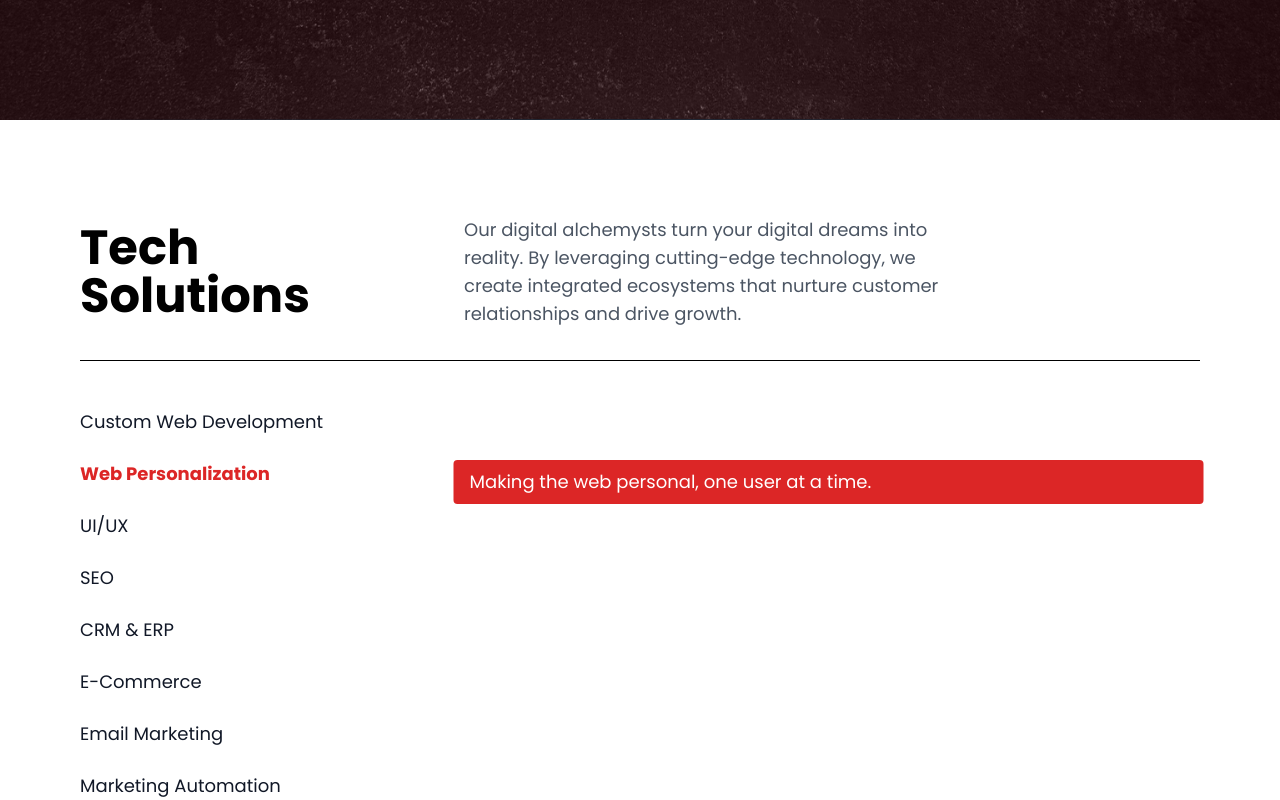
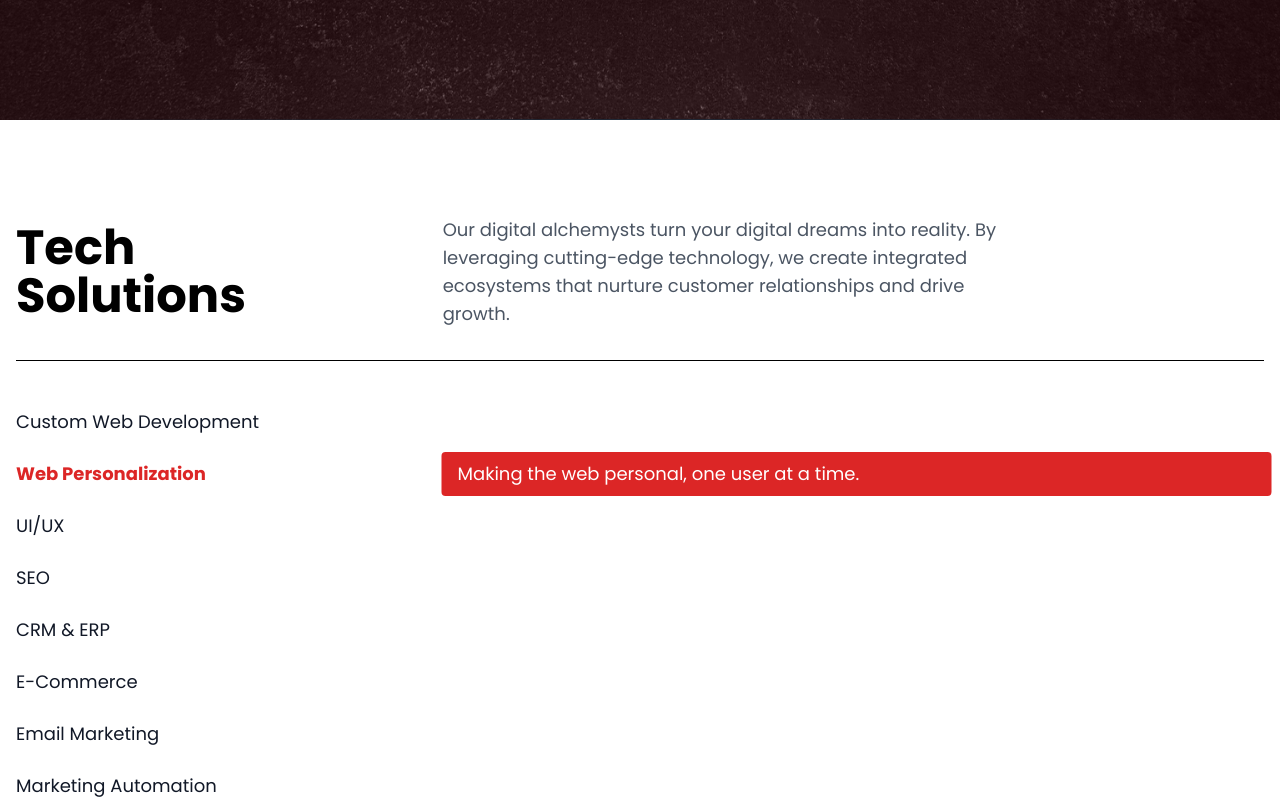
Before and after one commit to OwaiseZargerOxcyTech/id8nxt, a Next.js app: page /tech-solutions in a window 1280 px wide. Shown: the part 680-1480 px from the top of the page. Built offline with nearby package versions, Linux system fonts and the light colour scheme.

Commit message:
added common services section for tech solutions

```diff
--- a/app/tech-solutions/page.js
+++ b/app/tech-solutions/page.js
@@ -9,7 +9,9 @@ export default function TechSolutions() {
     <main>
       <HeroSection />
       <ServicesSection />
-      <ImageGrid data={tech_data} />
+      <div className="max-w-7xl mx-auto">
+        <ImageGrid data={tech_data} />
+      </div>
       <Footer color={"white"} textColor={"black"} />
     </main>
   );
--- a/components/common-image-grid.js
+++ b/components/common-image-grid.js
@@ -2,7 +2,7 @@ import React from "react";
 
 const ImageGrid = ({ data }) => {
   return (
-    <div className="container mx-auto p-4 my-20">
+    <div className="container mx-auto p-4 my-4 md:my-20">
       <div className="flex flex-col space-y-16">
         {/* First row */}
         <div className="flex flex-col md:flex-row space-y-8 md:space-y-0">
@@ -23,7 +23,9 @@ const ImageGrid = ({ data }) => {
           </div>
           {/* Third image with gap */}
           <div className="md:ml-24 w-full md:w-1/3">
-            <p className="text-sm text-gray-600 mt-2">{data[2].title}</p>
+            <p className="text-sm text-gray-600 -mt-6 md:mt-2">
+              {data[2].title}
+            </p>
             <div className="relative aspect-[4/3] w-full overflow-hidden bg-gray-100">
               <img
                 src={data[2].image}
@@ -38,7 +40,9 @@ const ImageGrid = ({ data }) => {
         <div className="flex flex-col md:flex-row space-y-8 md:space-y-0">
           {/* First image */}
           <div className="w-full md:w-1/3">
-            <p className="text-sm text-gray-600 mt-2">{data[3].title}</p>
+            <p className="text-sm text-gray-600 -mt-14 md:mt-2">
+              {data[3].title}
+            </p>
             <div className="relative aspect-[4/3] w-full overflow-hidden bg-gray-100">
               <img
                 src={data[3].image}
@@ -49,8 +53,13 @@ const ImageGrid = ({ data }) => {
           </div>
           {/* Last two close images */}
           <div className="flex flex-col md:flex-row md:space-x-4 md:ml-24 md:w-2/3">
-            {data.slice(4, 6).map((image) => (
-              <div key={image.id} className="w-full md:w-1/2">
+            {data.slice(4, 6).map((image, index) => (
+              <div
+                key={image.id}
+                className={`w-full md:w-1/2 ${
+                  index === 0 ? "-mt-8 md:mt-0" : "" // Apply a different margin for the first item
+                }`}
+              >
                 <p className="text-sm text-gray-600 mt-2">{image.title}</p>
                 <div className="relative aspect-[4/3] w-full overflow-hidden bg-gray-100">
                   <img
--- /dev/null
+++ b/components/common-services-section.js
@@ -0,0 +1,62 @@
+import React, { useState } from "react";
+import { services_data } from "./tech-solutions/services-data";
+import { useMediaQuery } from "@/hooks/use-media-query";
+
+const CommonServicesSection = ({ data }) => {
+  const [selectedService, setSelectedService] = useState("Web Personalization"); // Default selected service
+  const isMobile = useMediaQuery("(max-width: 768px)");
+
+  const handleClick = (serviceName) => {
+    setSelectedService(serviceName);
+  };
+
+  return (
+    <div className="mt-8">
+      <div className="relative">
+        {/* Separating Line */}
+        <div className="absolute top-0 left-0 w-full h-[1px] bg-black" />
+        <div className="grid grid-cols-1 gap-6 pt-12">
+          {services_data.map((service) => (
+            <div
+              key={service.name}
+              className="flex flex-col md:flex-row items-start md:items-center justify-between text-sm text-gray-900 relative"
+            >
+              {/* Service Name */}
+              <button
+                onClick={() => handleClick(service.name)}
+                className={`text-left ${
+                  service.name === selectedService
+                    ? "text-red-600 font-bold text-lg"
+                    : "text-lg"
+                }`}
+              >
+                {service.name}
+              </button>
+
+              {/* Service Description */}
+              <div
+                className={`${
+                  service.name === selectedService ? "block" : "hidden"
+                } ${
+                  isMobile ? "mt-2" : "absolute -top-2 left-0"
+                } w-full md:w-[830px] bg-red-600 text-white py-2 px-4 rounded text-lg`}
+                style={
+                  isMobile
+                    ? {}
+                    : {
+                        transform: "translateX(calc(25% + 3rem))",
+                        marginLeft: `${service.mleft}`,
+                      }
+                }
+              >
+                {service.description}
+              </div>
+            </div>
+          ))}
+        </div>
+      </div>
+    </div>
+  );
+};
+
+export default CommonServicesSection;
--- /dev/null
+++ b/components/tech-solutions/services-data.js
@@ -0,0 +1,43 @@
+export const services_data = [
+  {
+    name: "Custom Web Development",
+    description: "Building custom websites tailored to your needs.",
+    mleft: "165px",
+  },
+  {
+    name: "Web Personalization",
+    description: "Making the web personal, one user at a time.",
+    mleft: "170px",
+  },
+  {
+    name: "UI/UX",
+    description: "Creating intuitive and engaging user experiences.",
+    mleft: "165px",
+  },
+  {
+    name: "SEO",
+    description: "Optimizing your website for search engine visibility.",
+    mleft: "165px",
+  },
+  {
+    name: "CRM & ERP",
+    description:
+      "Streamlining business processes with custom CRM and ERP solutions.",
+    mleft: "165px",
+  },
+  {
+    name: "E-Commerce",
+    description: "Developing robust and scalable e-commerce platforms.",
+    mleft: "160px",
+  },
+  {
+    name: "Email Marketing",
+    description: "Driving engagement with targeted email campaigns.",
+    mleft: "160px",
+  },
+  {
+    name: "Marketing Automation",
+    description: "Automating repetitive marketing tasks for efficiency.",
+    mleft: "160px",
+  },
+];
--- a/components/tech-solutions/services-section.js
+++ b/components/tech-solutions/services-section.js
@@ -1,127 +1,31 @@
 "use client";
 import React, { useState } from "react";
 import { useMediaQuery } from "@/hooks/use-media-query";
+import CommonServicesSection from "../common-services-section";
 
 export default function ServicesSection() {
-  const services = [
-    {
-      name: "Custom Web Development",
-      description: "Building custom websites tailored to your needs.",
-      mleft: "165px",
-    },
-    {
-      name: "Web Personalization",
-      description: "Making the web personal, one user at a time.",
-      mleft: "170px",
-    },
-    {
-      name: "UI/UX",
-      description: "Creating intuitive and engaging user experiences.",
-      mleft: "165px",
-    },
-    {
-      name: "SEO",
-      description: "Optimizing your website for search engine visibility.",
-      mleft: "165px",
-    },
-    {
-      name: "CRM & ERP",
-      description:
-        "Streamlining business processes with custom CRM and ERP solutions.",
-      mleft: "165px",
-    },
-    {
-      name: "E-Commerce",
-      description: "Developing robust and scalable e-commerce platforms.",
-      mleft: "160px",
-    },
-    {
-      name: "Email Marketing",
-      description: "Driving engagement with targeted email campaigns.",
-      mleft: "160px",
-    },
-    {
-      name: "Marketing Automation",
-      description: "Automating repetitive marketing tasks for efficiency.",
-      mleft: "160px",
-    },
-  ];
-
-  const [selectedService, setSelectedService] = useState("Web Personalization"); // Default selected service
-  const isMobile = useMediaQuery("(max-width: 768px)");
-
-  const handleClick = (serviceName) => {
-    setSelectedService(serviceName);
-  };
-
   return (
     <section className="w-full bg-white">
-      <section className="max-w-6xl mx-auto px-4 pt-8 md:pt-24 bg-white">
+      <section className="max-w-7xl mx-auto px-4 pt-8 md:pt-24 bg-white">
         {/* Header Section */}
-        <div className="grid md:grid-cols-3 gap-8 items-center">
+        <div className="grid md:grid-cols-6 gap-8 items-center">
           {/* Left Section: Header */}
-          <div>
+          <div className="md:col-span-2">
             <h2 className="text-5xl font-semibold text-black max-w-4">
               Tech Solutions
             </h2>
           </div>
 
           {/* Right Section: Description */}
-          <div className="md:col-span-2">
-            <p className="text-gray-600 max-w-[490px] text-lg">
+          <div className="md:col-span-4">
+            <p className="text-gray-600 max-w-[560px] text-lg">
               Our digital alchemysts turn your digital dreams into reality. By
               leveraging cutting-edge technology, we create integrated
               ecosystems that nurture customer relationships and drive growth.
             </p>
           </div>
         </div>
-
-        {/* Services Section */}
-        <div className="mt-8">
-          <div className="relative">
-            {/* Separating Line */}
-            <div className="absolute top-0 left-0 w-full h-[1px] bg-black" />
-            <div className="grid grid-cols-1 gap-6 pt-12">
-              {services.map((service) => (
-                <div
-                  key={service.name}
-                  className="flex flex-col md:flex-row items-start md:items-center justify-between text-sm text-gray-900 relative"
-                >
-                  {/* Service Name */}
-                  <button
-                    onClick={() => handleClick(service.name)}
-                    className={`text-left ${
-                      service.name === selectedService
-                        ? "text-red-600 font-bold text-lg"
-                        : "text-lg"
-                    }`}
-                  >
-                    {service.name}
-                  </button>
-
-                  {/* Service Description */}
-                  <div
-                    className={`${
-                      service.name === selectedService ? "block" : "hidden"
-                    } ${
-                      isMobile ? "mt-2" : "absolute top-0 left-0"
-                    } w-full md:w-[750px] bg-red-600 text-white py-2 px-4 rounded text-lg`}
-                    style={
-                      isMobile
-                        ? {}
-                        : {
-                            transform: "translateX(calc(25% + 1rem))",
-                            marginLeft: `${service.mleft}`,
-                          }
-                    }
-                  >
-                    {service.description}
-                  </div>
-                </div>
-              ))}
-            </div>
-          </div>
-        </div>
+        <CommonServicesSection />
       </section>
     </section>
   );
```
